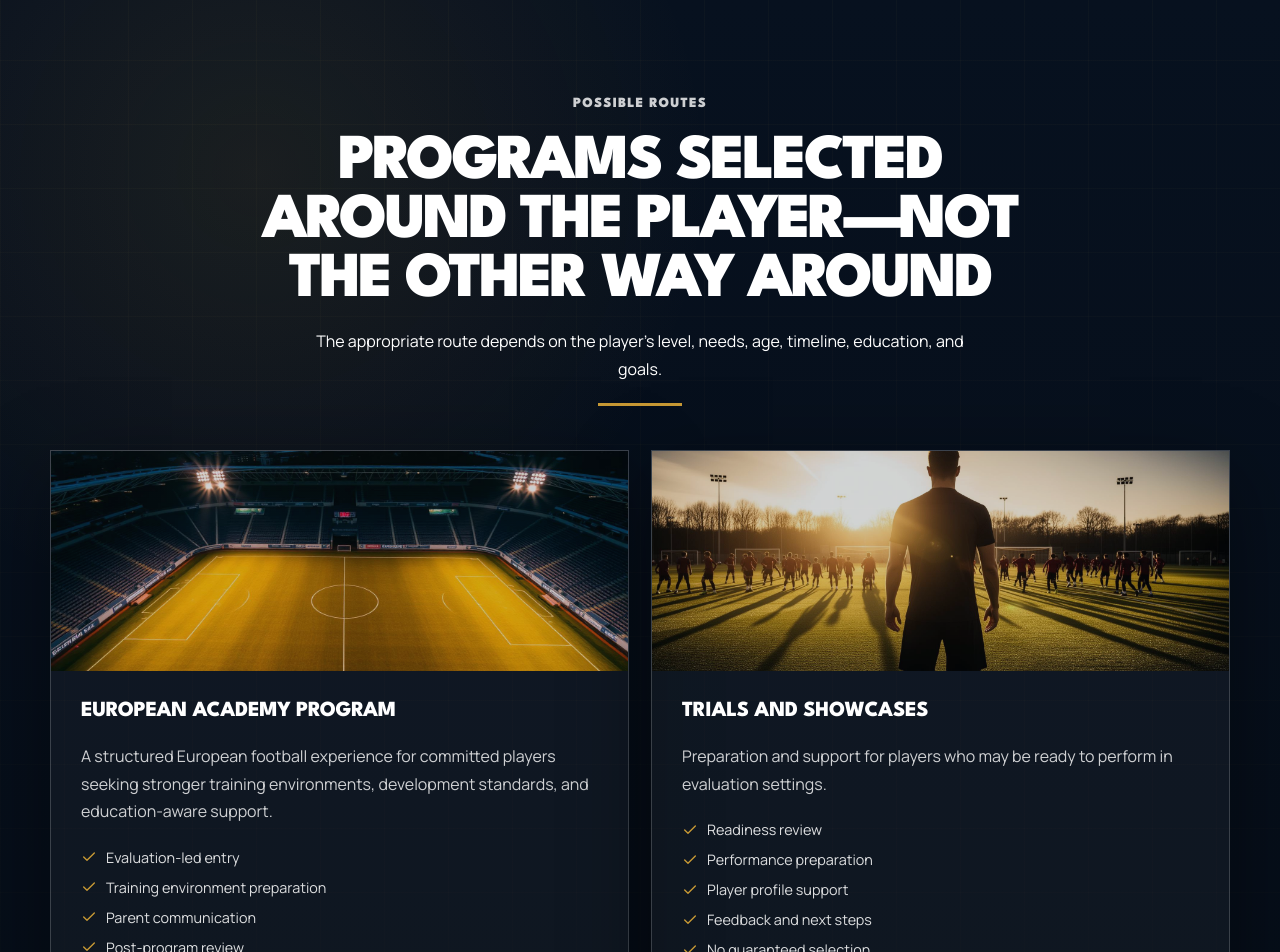
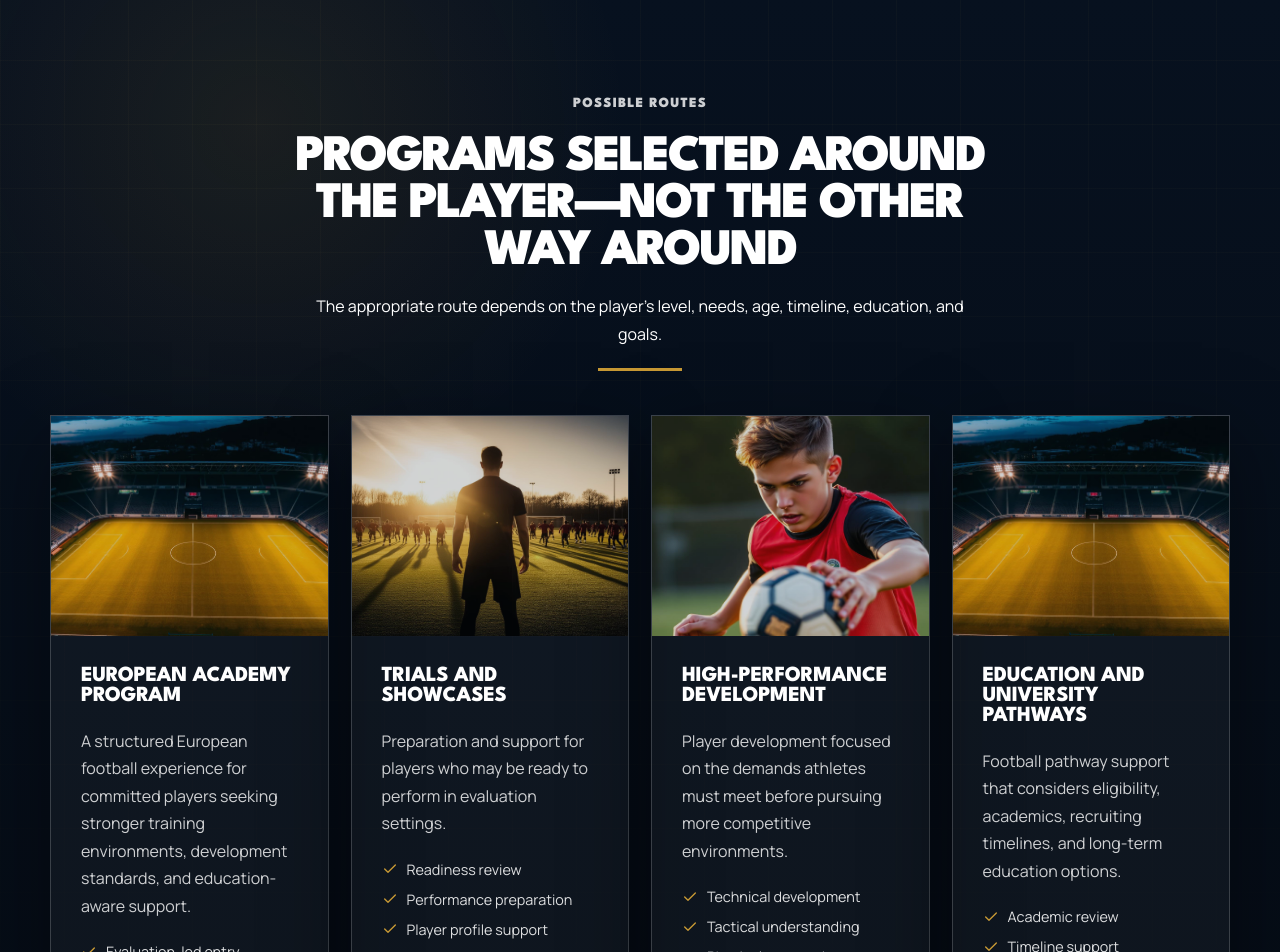
Before and after one commit to zionportal/veruminternational, a React (Vite) app: page / in a window 1280 px wide. Shown: the part 4960-5912 px from the top of the page. Built offline with nearby package versions, Linux system fonts and the light colour scheme.

Commit message:
Refine programs card layout

```diff
--- a/src/styles.css
+++ b/src/styles.css
@@ -693,7 +693,14 @@ p {
 }
 
 .four-program-grid {
-  grid-template-columns: repeat(2, 1fr);
+  grid-template-columns: repeat(4, 1fr);
+}
+
+.programs-section .section-intro h2 {
+  max-width: 920px;
+  margin-right: auto;
+  margin-left: auto;
+  font-size: clamp(2.1rem, 4vw, 3.8rem);
 }
 
 .program-card {
```
